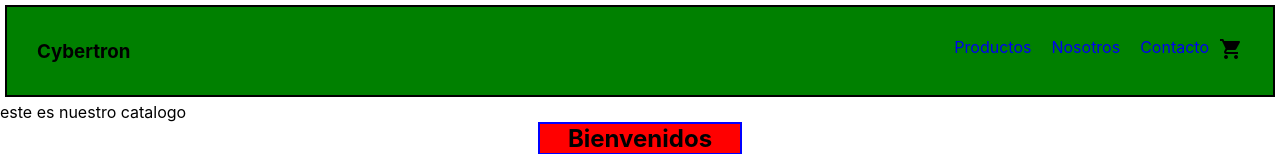
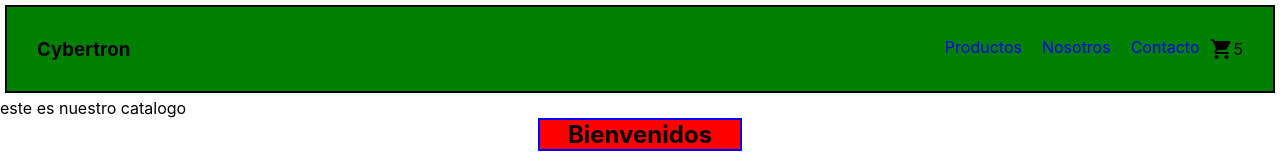
Before and after one commit to Jose-Storani/tiendacelulares, a React (Create React App) app: page / in a window 1280 px wide. Shown: the top 154 px of the page. Built offline with nearby package versions, Linux system fonts and the light colour scheme.

Commit message:
se borraron archivos innecesarios

```diff
--- a/src/App.css
+++ /dev/null
@@ -1,27 +0,0 @@
-*{
-  margin: 0;
-  padding: 0;
-}
-
-body {
-  margin: 0;
-  font-family: -apple-system, BlinkMacSystemFont, 'Segoe UI', 'Roboto', 'Oxygen',
-    'Ubuntu', 'Cantarell', 'Fira Sans', 'Droid Sans', 'Helvetica Neue',
-    sans-serif;
-  -webkit-font-smoothing: antialiased;
-  -moz-osx-font-smoothing: grayscale;
-}
-
-code {
-  font-family: source-code-pro, Menlo, Monaco, Consolas, 'Courier New',
-    monospace;
-}
-
-.contenedorMain{
-  background-color: red;
-  display: flex;
-  justify-content: center;
-  margin: auto;
-  border: solid blue 2px;
-  width:200px;
-};
--- a/src/App.js
+++ b/src/App.js
@@ -1,5 +1,5 @@
 
-import './App.css';
+
 import Header from "./components/header/Header";
 import Footer from "./components/footer/Footer";
 import Main from "./components/Main/Main";
--- a/src/components/Navbar/CartWidget.js
+++ b/src/components/Navbar/CartWidget.js
@@ -1,11 +1,12 @@
 import React from 'react'
 
-const CartWidget = () => {
+export const CartWidget = () => {
   return (
-    <div><span class="material-icons">
+    <div style={{display:"flex", alignItems: "center"}}>
+      <span class="material-icons">
     shopping_cart
-    </span></div>
+      </span>
+      <span>5</span>
+    </div>
   )
 }
-
-export default CartWidget
--- a/src/components/Navbar/Navbar.js
+++ b/src/components/Navbar/Navbar.js
@@ -1,5 +1,5 @@
 import React from 'react'
-import CartWidget from './CartWidget'
+import {CartWidget} from './CartWidget'
 import estilo from "./navbar.module.css"
 const Navbar = (props) => {
   if(props.isHeader){
--- /dev/null
+++ b/src/index.css
@@ -0,0 +1,29 @@
+* {
+    margin: 0;
+    padding: 0;
+}
+
+body {
+    margin: 0;
+    font-family: -apple-system, BlinkMacSystemFont, 'Segoe UI', 'Roboto', 'Oxygen',
+        'Ubuntu', 'Cantarell', 'Fira Sans', 'Droid Sans', 'Helvetica Neue',
+        sans-serif;
+    -webkit-font-smoothing: antialiased;
+    -moz-osx-font-smoothing: grayscale;
+}
+
+code {
+    font-family: source-code-pro, Menlo, Monaco, Consolas, 'Courier New',
+        monospace;
+}
+
+.contenedorMain {
+    background-color: red;
+    display: flex;
+    justify-content: center;
+    margin: auto;
+    border: solid blue 2px;
+    width: 200px;
+}
+
+;
--- a/src/index.js
+++ b/src/index.js
@@ -3,13 +3,14 @@ import React from 'react';
 
 
 import ReactDOM from 'react-dom/client'; //** ReactDOM, es la libreria que nos permite renderizar nuestra app React en el DOM */
-// import './index.css';
+
 import App from './App'; // export default
+import './index.css';
 
 // import {otra} from "./App" => export nombrado
 
 // import reportWebVitals from './reportWebVitals';
-// import "./index.css"
+
 
 
 
```
Also changed, not shown: src/reportWebVitals.js (deleted, +0 -13 lines), src/setupTests.js (deleted, +0 -5 lines), src/logo.svg (deleted), 1 other file (tests, documents, lock files or other folders).
